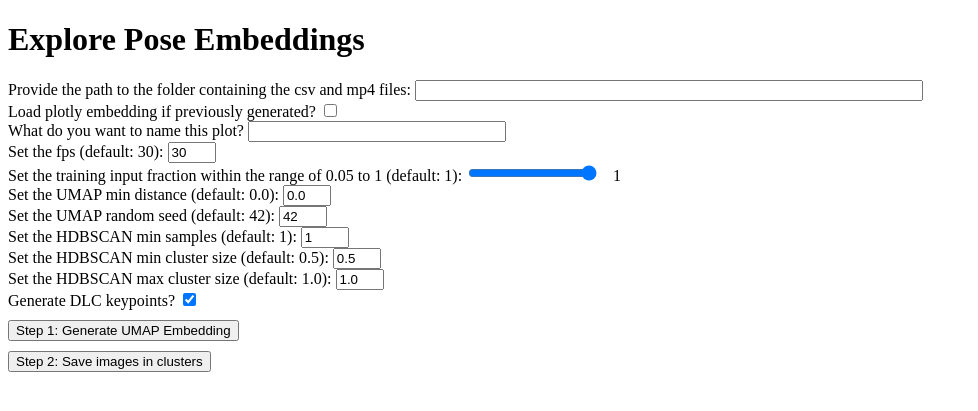
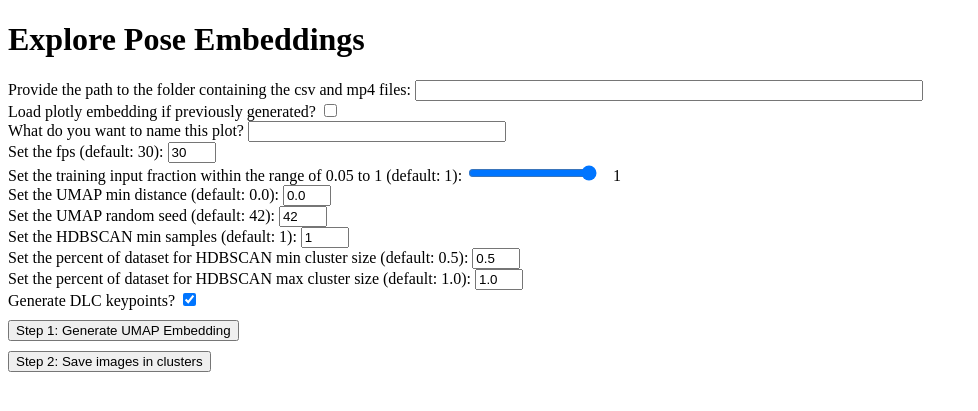
Before and after one commit to marybethcassity/ExploreEmbeddings, a Flask app: page / in a window 1280 px wide. Shown: the top 411 px of the page, without its empty margins (0-978 px from the left). Run offline with Flask 3, Linux system fonts and the light colour scheme; some libraries are stand-ins or nearby versions.

Commit message:
Fixed name.

```diff
--- a/main.py
+++ b/main.py
@@ -98,8 +98,8 @@ class ParameterForm(FlaskForm):
     umap_min_dist = FloatField('Set the UMAP min distance (default: 0.0):', default=0.0, widget=NumberInput(step=0.1, min = 0))
     umap_random_state = IntegerField('Set the UMAP random seed (default: 42):', default=42, widget=NumberInput(step=1))
     hdbscan_min_samples = IntegerField('Set the HDBSCAN min samples (default: 1):', default=1, widget=NumberInput(step=1, min = 0))
-    hdbscan_cluster_min = FloatField('Set the HDBSCAN min cluster size (default: 0.5):', default=0.5, widget=NumberInput(step=0.1, min = 0))
-    hdbscan_cluster_max = FloatField('Set the HDBSCAN max cluster size (default: 1.0):', default=1.0, widget=NumberInput(step=0.1, min = 0))
+    hdbscan_cluster_min = FloatField('Set the percent of dataset for HDBSCAN min cluster size (default: 0.5):', default=0.5, widget=NumberInput(step=0.1, min = 0))
+    hdbscan_cluster_max = FloatField('Set the percent of dataset for HDBSCAN max cluster size (default: 1.0):', default=1.0, widget=NumberInput(step=0.1, min = 0))
 
 class ClusterForm(FlaskForm):
     action = HiddenField(default='cluster')
@@ -216,13 +216,12 @@ def home():
         db.session.commit()
 
         folder_path = uploadform.folder.data
-        training_fraction = fractionform.slider.data
         keypoints = keypointform.keypoints.data
         load_plot = plotlyform.load_plot.data
-        name = nameform.name.data
-        loadname = request.form.get('loadname')
+
 
         if load_plot:
+            name = loadnameform.loadname.data
 
             parameterform = ParameterForm(formdata=None)
 
@@ -237,13 +236,13 @@ def home():
                     shutil.copyfile(os.path.join(folder_path,filename), csvfilepath)
                     file_j_df = pd.read_csv(csvfilepath, low_memory=False)
 
-            for filename in os.listdir(os.path.join(folder_path, loadname)):
+            for filename in os.listdir(os.path.join(folder_path, name)):
                 if filename.endswith('.json'):
-                    with open(os.path.join(folder_path,loadname,filename), 'r', encoding='utf-8') as f:
+                    with open(os.path.join(folder_path,name,filename), 'r', encoding='utf-8') as f:
                         graphJSON = f.read()
 
                 elif filename == 'data.csv':
-                    data = pd.read_csv(os.path.join(folder_path,loadname,filename))
+                    data = pd.read_csv(os.path.join(folder_path,name,filename))
                     sampled_frame_mapping_filtered = data["mapping"]
                     sampled_frame_number_filtered = data["frame_number"]
                     assignments_filtered = data["assignments"]
@@ -264,6 +263,7 @@ def home():
         else:
 
             fps = parameterform.fps.data
+            training_fraction = fractionform.slider.data
             mindist = parameterform.umap_min_dist.data
             randomstate = parameterform.umap_random_state.data
             minsamples=parameterform.hdbscan_min_samples.data
@@ -315,6 +315,7 @@ def home():
                 sampled_frame_mapping_filtered = session_data.sampled_frame_mapping_filtered
                 keypoints = session_data.keypoints
                 name = session_data.name
+                print("name:", name)
 
         save_images(mp4filepath, csvfilepath, folder_path, sampled_frame_mapping_filtered, sampled_frame_number_filtered, assignments_filtered, keypoints, name)
 
--- a/tasks.py
+++ b/tasks.py
@@ -121,6 +121,7 @@ def save_images(mp4filepath, csvfilepath, folder_path, sampled_frame_mapping_fil
     if not os.path.isdir(os.path.join(folder_path, name,'histograms')):
         os.mkdir(os.path.join(folder_path, name,'histograms'))
 
+    print(os.path.join(folder_path,name))
     file_j_df = pd.read_csv(csvfilepath, low_memory=False)
     file_j_df_array = np.array(file_j_df)
     mp4 = cv2.VideoCapture(mp4filepath)
--- a/templates/index.html
+++ b/templates/index.html
@@ -147,6 +147,13 @@
             {{ uploadform.upload(class = 'upload-button')}}
         </div>
 
+        <div id="radioControl" style="display:none;">
+            <input type="radio" id="returnHome" name="return" value="home" checked>
+            <label for="returnHome">Swipe through sequential mp4 frames</label>
+            <input type="radio" id="goToSettings" name="return" value="settings">
+            <label for="goToSettings">Swipe through sequential cluster frames</label>
+        </div>
+
     </form>
 
     <form method='POST' enctype='multipart/form-data'>
@@ -249,8 +256,11 @@
 
         var graph = {{graphJSON | safe}};
             console.log(graph);
-            Plotly.newPlot('graph', graph,{});
-
+            if (graph) {
+                Plotly.newPlot('graph', graph, {});
+                // Show the radio button when the plot is available
+                document.getElementById('radioControl').style.display = 'block';
+            }
             var plotDiv = document.getElementById('graph');
         plotDiv.on('plotly_click', function(data) {
             var clickInfo = data.points.map(function(point) {
```
Also changed, not shown: instance/database.db.
